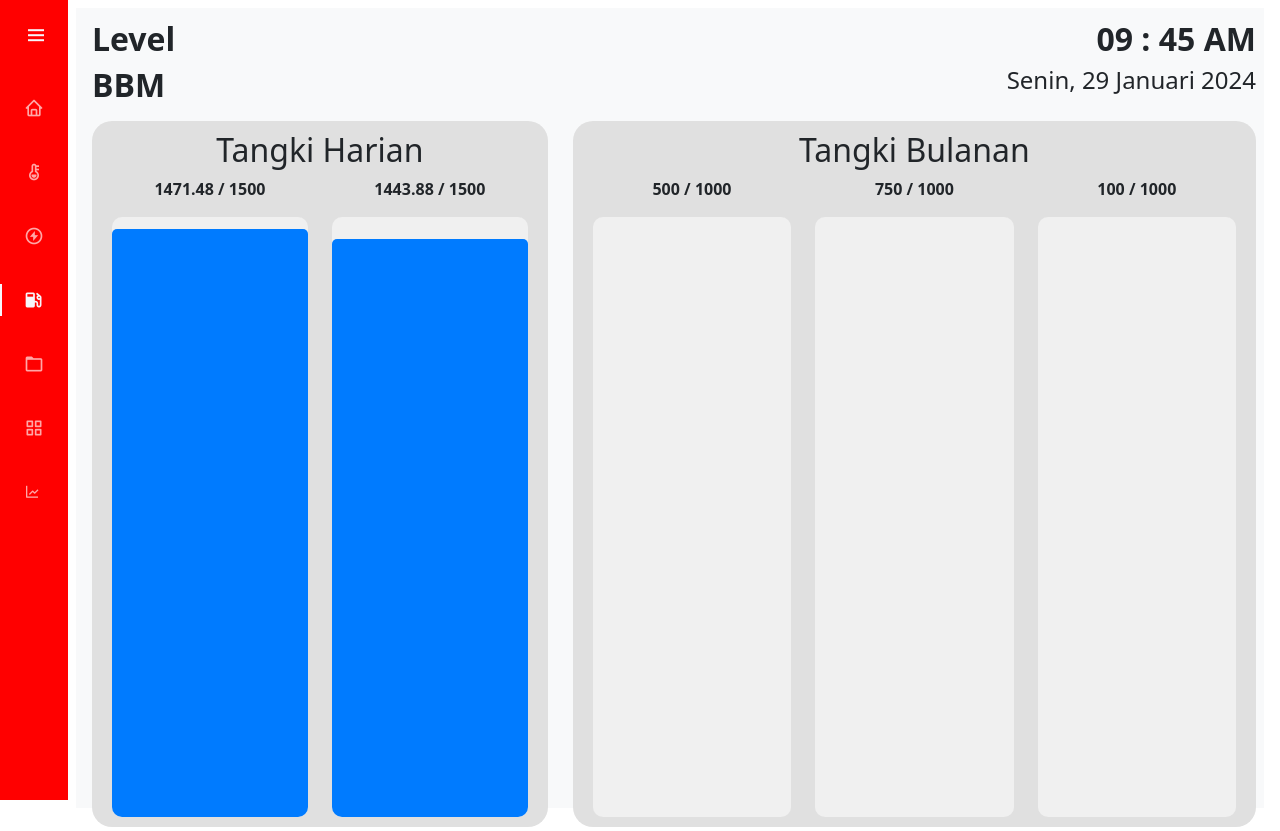
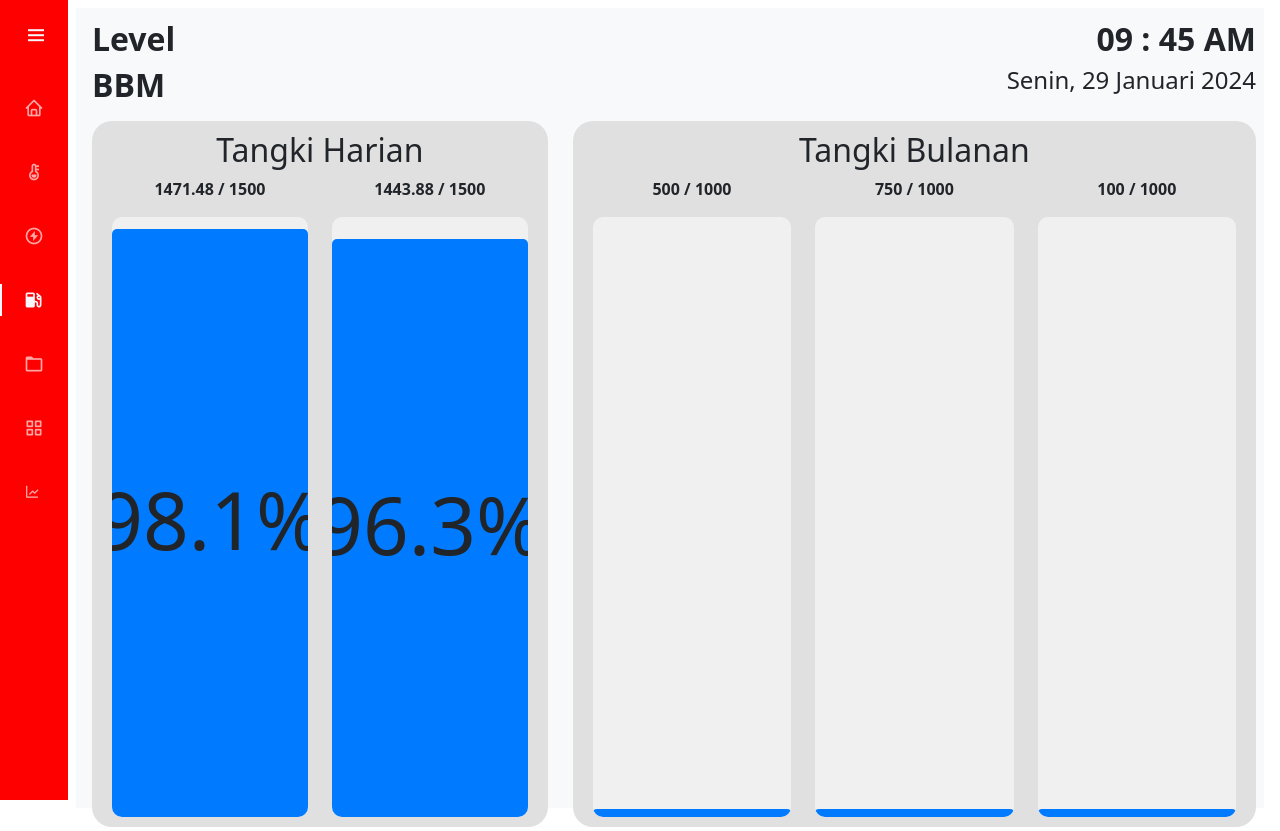
Before and after one commit to BlacklistX20/dashboard-ttc, a CodeIgniter app: page /dashboard-ttc/Pages/fuel in a window 1280 px wide. Run offline with CodeIgniter, Linux system fonts and the light colour scheme; data comes from the database, SQL or seed files in the repository; some libraries are stand-ins or nearby versions.

Commit message:
add percentage on tank level bar

```diff
--- a/application/views/content/contentFuel.php
+++ b/application/views/content/contentFuel.php
@@ -5,13 +5,17 @@
          <div class="col-6">
             <p class="tank-label"><span id="tank1Value"></span> / <span id="tank1Max">1500</span></p>
             <div class="tank-bar">
-               <div id="tank1-level" class="tank-level" style="background-color: #007bff;"></div>
+               <div id="tank1-level" class="tank-level d-flex justify-content-center align-items-center" style="background-color: #007bff;">
+                  <h1 class="display-1" id="tank1-percent"></h1>
+               </div>
             </div>
          </div>
          <div class="col-6">
             <p class="tank-label"><span id="tank2Value">1000</span> / <span>1500</span></p>
             <div class="tank-bar">
-               <div id="tank2-level" class="tank-level" style="background-color: #007bff;"></div>
+               <div id="tank2-level" class="tank-level d-flex justify-content-center align-items-center" style="background-color: #007bff;">
+                  <h1 class="display-1" id="tank2-percent"></h1>
+               </div>
             </div>
          </div>
       </div>
@@ -22,19 +26,25 @@
          <div class="col-4">
             <p class="tank-label"><span id="tank3Value">500</span> / <span>1000</span></p>
             <div class="tank-bar">
-               <div id="tank3-level" class="tank-level" style="background-color: #007bff;"></div>
+               <div id="tank3-level" class="tank-level d-flex justify-content-center align-items-center" style="background-color: #007bff;">
+                  <h1 class="display-1" id="tank3-percent"></h1>
+               </div>
             </div>
          </div>
          <div class="col-4">
             <p class="tank-label"><span id="tank4Value">750</span> / <span>1000</span></p>
             <div class="tank-bar">
-               <div id="tank4-level" class="tank-level" style="background-color: #007bff;"></div>
+               <div id="tank4-level" class="tank-level d-flex justify-content-center align-items-center" style="background-color: #007bff;">
+                  <h1 class="display-1" id="tank4-percent"></h1>
+               </div>
             </div>
          </div>
          <div class="col-4">
             <p class="tank-label"><span id="tank5Value">100</span> / <span>1000</span></p>
             <div class="tank-bar">
-               <div id="tank5-level" class="tank-level" style="background-color: #007bff;"></div>
+               <div id="tank5-level" class="tank-level d-flex justify-content-center align-items-center" style="background-color: #007bff;">
+                  <h1 class="display-1" id="tank5-percent"></h1>
+               </div>
             </div>
          </div>
       </div>
--- a/asset/js/pueDailyChart.js
+++ b/asset/js/pueDailyChart.js
@@ -60,9 +60,9 @@
 		malam[6].pue,
 	];
 
-	const labelPagi = convertDates(pagi).reverse();
-	const labelSiang = convertDates(siang).reverse();
-	const labelMalam = convertDates(malam).reverse();
+	const labelPagi = convertDates(pagi);
+	const labelSiang = convertDates(siang);
+	const labelMalam = convertDates(malam);
 
 	// console.log(labelPagi);
 
--- a/asset/js/scriptFuel.js
+++ b/asset/js/scriptFuel.js
@@ -41,10 +41,12 @@
   $("#tank1-level").animate(
     { height: heightt1 + "%"}
   )
+  $("#tank1-percent").text(percentaget1.toFixed(1) + "%");
   $("#tank2Value").text(tangki2);
   $("#tank2-level").animate(
     { height: heightt2 + "%"}
   )
+  $("#tank2-percent").text(percentaget2.toFixed(1) + "%");
 
   // console.log(tinggi);
 };
```
